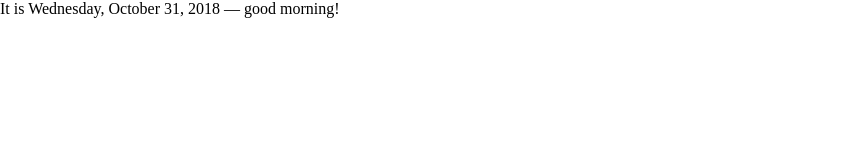
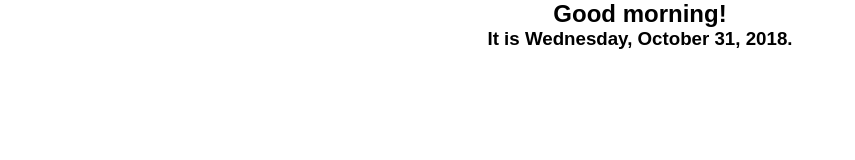
Before and after one commit to serenascalzi/daily-greeting, a React app: page / in a window 1280 px wide. Shown: the whole page, without its empty margins (0-855 px from the left). Built offline with nearby package versions, Linux system fonts and the light colour scheme.

Commit message:
updated layout & styles

```diff
--- a/src/actions/actions.js
+++ b/src/actions/actions.js
@@ -5,11 +5,11 @@ export function getGreeting() {
   let hour = date.getHours()
   let greeting = ''
   if (hour >= 0 && hour < 12) {
-  	greeting = 'good morning!'
+  	greeting = 'Good morning!'
   } else if (hour >= 12 && hour < 17) {
-  	greeting = 'good afternoon!'
+  	greeting = 'Good afternoon!'
   } else if (hour >= 17 && hour <= 23) {
-  	greeting = 'good evening!'
+  	greeting = 'Good evening!'
   }
   return greeting
 }
--- a/src/components/App.js
+++ b/src/components/App.js
@@ -9,7 +9,7 @@ class App extends Component {
 	render() {
 		return (
 			<Provider store={store}>
-				<div>
+				<div id='container'>
 					<Greet />
 				</div>
 			</Provider>
--- a/src/components/Greet.js
+++ b/src/components/Greet.js
@@ -14,7 +14,8 @@ class Greet extends Component {
 	render() {
 		return (
 			<div>
-				<p>It is {this.state.weekday}, {this.state.month} {this.state.day}, {this.state.year} &mdash; {this.state.greeting}</p>
+				<h2>{this.state.greeting}</h2>
+				<h3>It is {this.state.weekday}, {this.state.month} {this.state.day}, {this.state.year}.</h3>
 			</div>
 		)
 	}
--- a/src/styles/App.css
+++ b/src/styles/App.css
@@ -10,3 +10,8 @@ html {
 *, *:before, *:after {
 	box-sizing:inherit;
 }
+
+#container {
+	font-family:sans-serif;
+	text-align:center;
+}
```
